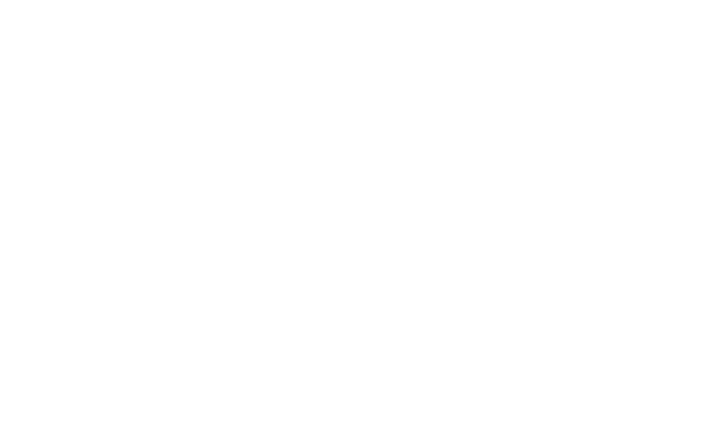
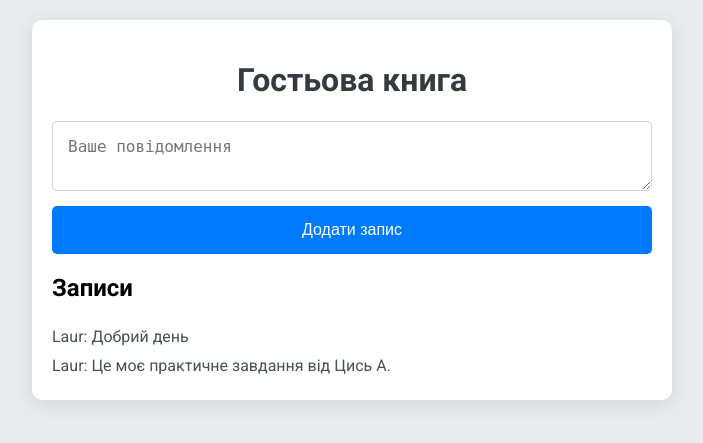
Before and after one commit to TsysAnastasiia/-guestbook, a PHP site: page /guestbook1.php in a window 1280 px wide. Before the commit the part shown is empty. Shown: the top 443 px of the page, without its empty margins (288-991 px from the left). Run offline with PHP 8.4, Linux system fonts and the light colour scheme; the visitor is signed in with stand-in values (Sample User, id 1).

Commit message:
Update guestbook1.php

```diff
--- a/guestbook1.php
+++ b/guestbook1.php
@@ -14,3 +14,26 @@ if ($_SERVER['REQUEST_METHOD'] == 'POST') {
 // Виконала Цись А.
 $messages = file('messages.txt', FILE_IGNORE_NEW_LINES);
 ?>
+
+<!DOCTYPE html>
+<html>
+<head>
+    <title>Гостьова книга</title>
+    <link rel="stylesheet" type="text/css" href="styles.css">
+    <link href="https://fonts.googleapis.com/css2?family=Roboto:wght@400;700&display=swap" rel="stylesheet">
+</head>
+<body>
+    <div class="container">
+        <h1>Гостьова книга</h1>
+        <form method="POST">
+            <textarea name="message" placeholder="Ваше повідомлення" required></textarea>
+            <button type="submit">Додати запис</button>
+        </form>
+
+        <h2>Записи</h2>
+        <?php foreach ($messages as $msg): ?>
+            <p><?php echo htmlspecialchars($msg); ?></p>
+        <?php endforeach; ?>
+    </div>
+</body>
+</html>
```
